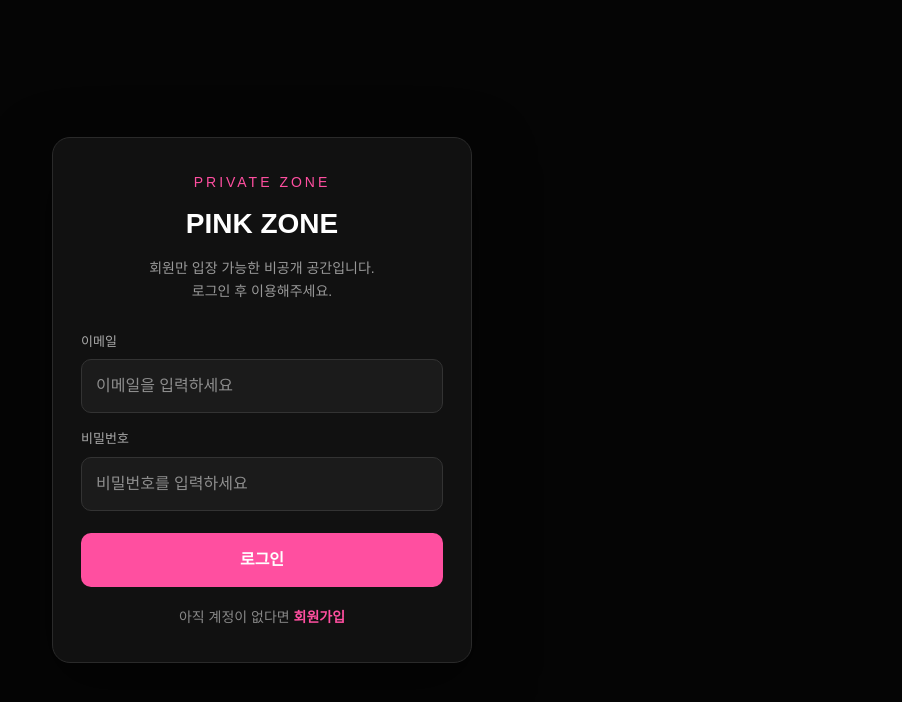
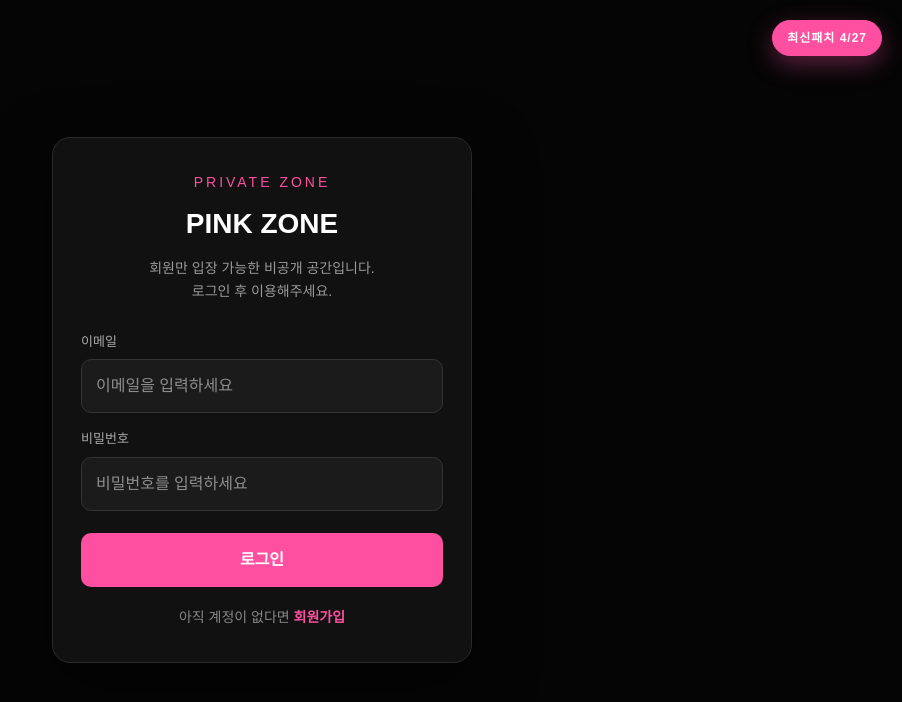
Before and after one commit to jasonmonster11-collab/pinkzone-v1, a Next.js app: page / in a window 1280 px wide. Shown: the top 702 px of the page, without its empty margins (378-1280 px from the left). Built offline with nearby package versions, Linux system fonts and the light colour scheme; no server answers.

Commit message:
로그인패치

```diff
--- a/app/dashboard/page.tsx
+++ b/app/dashboard/page.tsx
@@ -1115,6 +1115,9 @@ export default function PinkZone() {
   return (
     <main className="min-h-screen bg-black text-white flex items-center justify-center">
       <div className="text-center">
+        <div className="mx-auto mb-5 inline-flex rounded-full border border-pink-500/70 bg-black/80 px-4 py-2 text-xs font-bold tracking-widest text-pink-400 shadow-lg">
+          최신패치 4/27
+        </div>
         <div className="text-xl font-bold mb-2">PINK ZONE</div>
         <p className="text-sm text-gray-400">로그인 확인 중...</p>
       </div>
--- a/app/page.tsx
+++ b/app/page.tsx
@@ -39,6 +39,26 @@ export default function HomePage() {
         padding: "20px",
       }}
     >
+      <div
+        style={{
+          position: "fixed",
+          right: "20px",
+          top: "20px",
+          zIndex: 9999,
+          border: "1px solid #ff4fa0",
+          background: "#ff4fa0",
+          color: "#fff",
+          borderRadius: "999px",
+          padding: "8px 14px",
+          fontSize: "12px",
+          fontWeight: 800,
+          letterSpacing: "1px",
+          boxShadow: "0 8px 24px rgba(255,79,160,0.35)",
+        }}
+      >
+        최신패치 4/27
+      </div>
+
       <div
         style={{
           width: "100%",
--- /dev/null
+++ b/components/LatestPatchBadge.tsx
@@ -0,0 +1,7 @@
+export default function LatestPatchBadge() {
+  return (
+    <div className="fixed right-5 top-5 z-50 rounded-full border border-pink-500/40 bg-black/70 px-4 py-2 text-xs font-bold tracking-widest text-pink-400 shadow-lg backdrop-blur">
+      최신패치 4/27
+    </div>
+  );
+}
```
Lines whose indentation alone changed are shown as unchanged.
